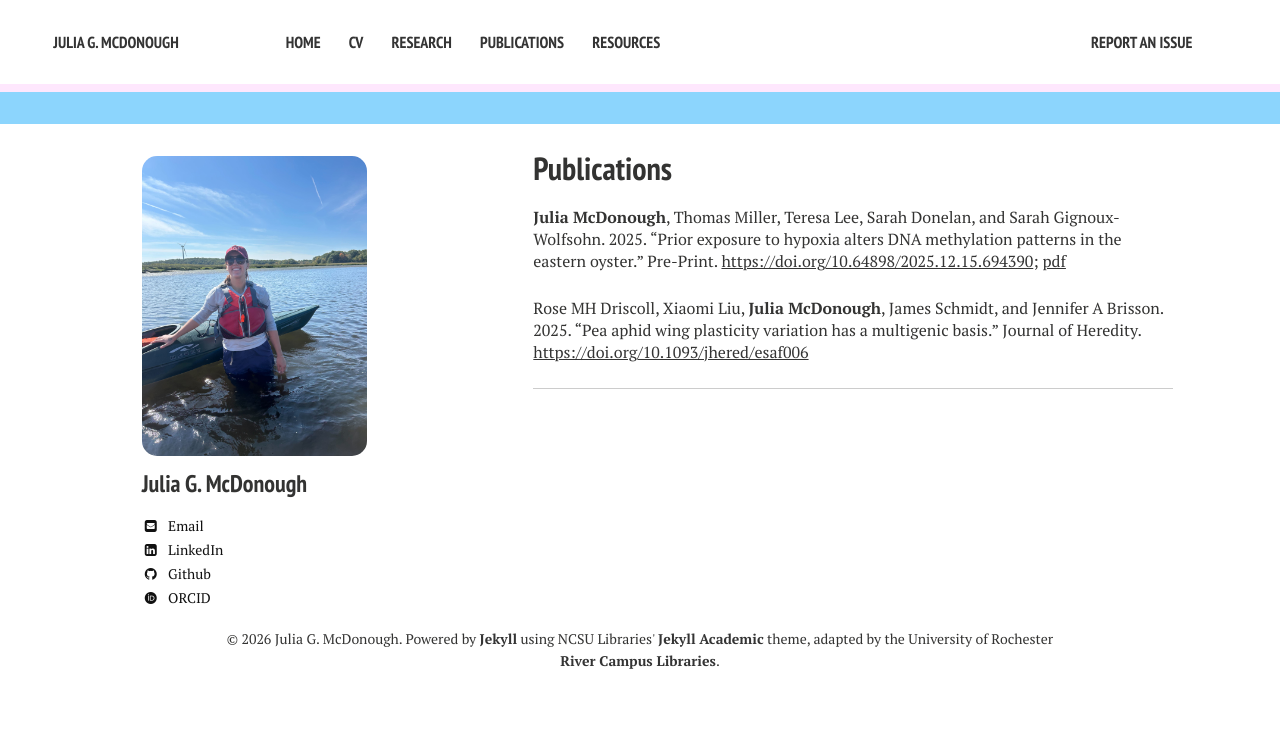
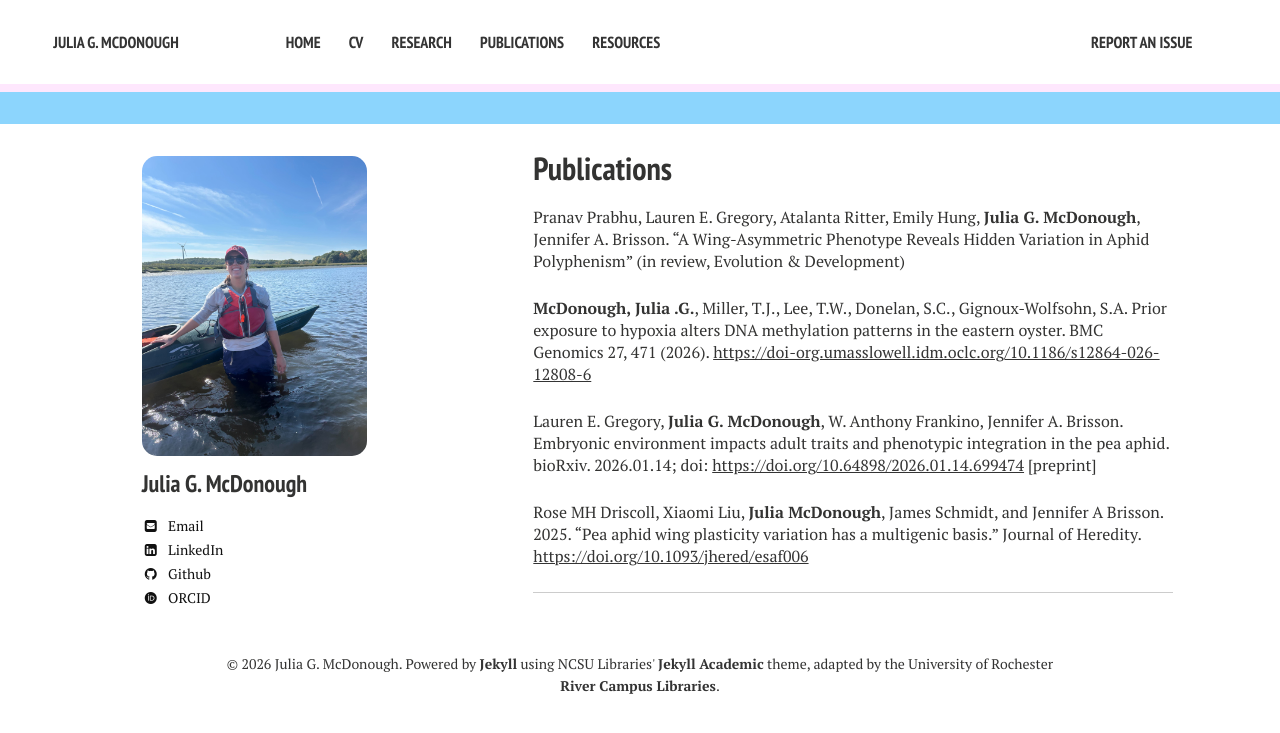
Before and after one commit to jgmcdonough/jgmcdonough.github.io, a Jekyll site: the page built from publications.md, in a window 1280 px wide. Shown: the top 733 px of the page. Built offline with Jekyll 4.4.1, drawn with Linux system fonts in a browser that asks for light colours; nearby versions of some CDN libraries; some web fonts are replaced.

Commit message:
add publications

```diff
--- a/publications.md
+++ b/publications.md
@@ -3,6 +3,10 @@ layout: page
 title: Publications
 ---
 
-**Julia McDonough**, Thomas Miller, Teresa Lee, Sarah Donelan, and Sarah Gignoux-Wolfsohn. 2025. "Prior exposure to hypoxia alters DNA methylation patterns in the eastern oyster." Pre-Print. [https://doi.org/10.64898/2025.12.15.694390](https://doi.org/10.64898/2025.12.15.694390); [pdf](/pdf/mcdonough2025_preprint.pdf)
+Pranav Prabhu, Lauren E. Gregory, Atalanta Ritter, Emily Hung, **Julia G. McDonough**, Jennifer A. Brisson. “A Wing-Asymmetric Phenotype Reveals Hidden Variation in Aphid Polyphenism” (in review, Evolution & Development)
+
+**McDonough, Julia .G.**, Miller, T.J., Lee, T.W., Donelan, S.C., Gignoux-Wolfsohn, S.A. Prior exposure to hypoxia alters DNA methylation patterns in the eastern oyster. BMC Genomics 27, 471 (2026). [https://doi-org.umasslowell.idm.oclc.org/10.1186/s12864-026-12808-6](https://doi-org.umasslowell.idm.oclc.org/10.1186/s12864-026-12808-6)
+
+Lauren E. Gregory, **Julia G. McDonough**, W. Anthony Frankino, Jennifer A. Brisson. Embryonic environment impacts adult traits and phenotypic integration in the pea aphid. bioRxiv. 2026.01.14; doi: [https://doi.org/10.64898/2026.01.14.699474](https://doi.org/10.64898/2026.01.14.699474) [preprint]
 
 Rose MH Driscoll, Xiaomi Liu, **Julia McDonough**, James Schmidt, and Jennifer A Brisson. 2025. “Pea aphid wing plasticity variation has a multigenic basis.” Journal of Heredity. [https://doi.org/10.1093/jhered/esaf006](https://doi.org/10.1093/jhered/esaf006)
```
